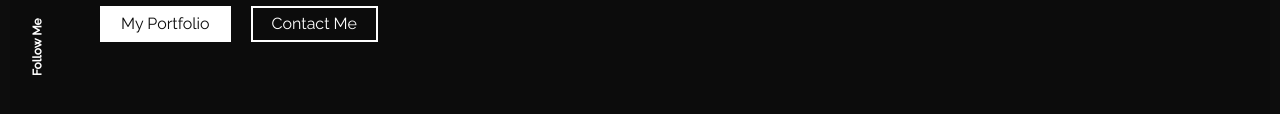
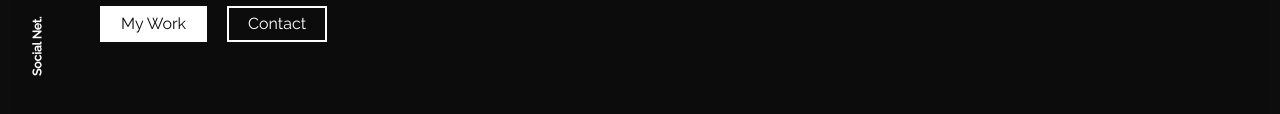
Before and after one commit to evgeniikozhushko/personalReactWebsite, a React app: page / in a window 1280 px wide. Shown: the part 450-564 px from the top of the page. Built offline with nearby package versions, Linux system fonts and the light colour scheme; some packages are replaced by stand-ins of ours.

Commit message:
Third commit

```diff
--- a/public/index.html
+++ b/public/index.html
@@ -6,7 +6,7 @@
     <link rel="icon" href="%PUBLIC_URL%/favicon.ico" />
     <meta name="viewport" content="width=device-width, initial-scale=1" />
     <meta name="theme-color" content="#000000" />
-    <meta name="author" content="John Doe">
+    <meta name="evgenii.ca" content="Evgenii Kozhushko">
     <link rel="preconnect" href="https://fonts.gstatic.com">
     <link rel="preconnect" href="https://fonts.gstatic.com">
     <link href="https://fonts.googleapis.com/css2?family=Marcellus&display=swap" rel="stylesheet">
--- a/src/components/socialicons/index.js
+++ b/src/components/socialicons/index.js
@@ -57,7 +57,7 @@ export const Socialicons = (params) => {
           </li>
         )}
       </ul>
-      <p>Follow Me</p>
+      <p>Social Net.</p>
     </div>
   );
 };
--- a/src/content_option.js
+++ b/src/content_option.js
@@ -143,7 +143,7 @@ const dataportfolio = [{
 const contactConfig = {
     YOUR_EMAIL: "info@evgenii.ca",
     // YOUR_FONE: "(555)123-4567",
-    description: "If you would like to know more about services and rates, or would like to schedule a discovery call, please fill out your information below. ",
+    description: "If you would like to know more about services, please fill out your information below, or get in touch via social network. ",
     // creat an emailjs.com account
     // check out this tutorial https://www.emailjs.com/docs/examples/reactjs/
     YOUR_SERVICE_ID: "service_id",
--- a/src/index.css
+++ b/src/index.css
@@ -58,7 +58,8 @@ a:hover {
 
 p {
     word-break: break-word;
-    hyphens: auto;
+    /* hyphens: auto; */
+    hyphens: none;
 }
 
 .ovhidden {
--- a/src/pages/about/index.js
+++ b/src/pages/about/index.js
@@ -35,7 +35,7 @@ export const About = () => {
             </div>
           </Col>
         </Row>
-        <Row className=" sec_sp">
+        <Row className="sec_sp">
           <Col lg="5">
             <h3 className="color_sec py-4">Work Timline</h3>
           </Col>
@@ -82,7 +82,7 @@ export const About = () => {
         </Row>
         <Row className="sec_sp">
           <Col lang="5">
-            <h3 className="color_sec py-4">services</h3>
+            <h3 className="color_sec py-4">Services</h3>
           </Col>
           <Col lg="7">
             {services.map((data, i) => {
--- a/src/pages/contact/index.js
+++ b/src/pages/contact/index.js
@@ -93,7 +93,7 @@ export const ContactUs = () => {
             </Alert>
           </Col>
           <Col lg="5" className="mb-5">
-            <h3 className="color_sec py-4">Get in touch</h3>
+            <h3 className="color_sec py-4">Let's chat!</h3>
             <address>
               <strong>Email:</strong>{" "}
               <a href={`mailto:${contactConfig.YOUR_EMAIL}`}>
--- a/src/pages/home/index.js
+++ b/src/pages/home/index.js
@@ -4,6 +4,7 @@ import { Helmet, HelmetProvider } from "react-helmet-async";
 import Typewriter from "typewriter-effect";
 import { introdata, meta } from "../../content_option";
 import { Link } from "react-router-dom";
+
 
 export const Home = () => {
   return (
@@ -48,7 +49,7 @@ export const Home = () => {
                 <div className="intro_btn-action pb-5">
                   <Link to="/portfolio" className="text_2">
                     <div id="button_p" className="ac_btn btn ">
-                      My Portfolio
+                      My Work
                       <div className="ring one"></div>
                       <div className="ring two"></div>
                       <div className="ring three"></div>
@@ -56,7 +57,7 @@ export const Home = () => {
                   </Link>
                   <Link to="/contact">
                     <div id="button_h" className="ac_btn btn">
-                      Contact Me
+                      Contact
                       <div className="ring one"></div>
                       <div className="ring two"></div>
                       <div className="ring three"></div>
```
